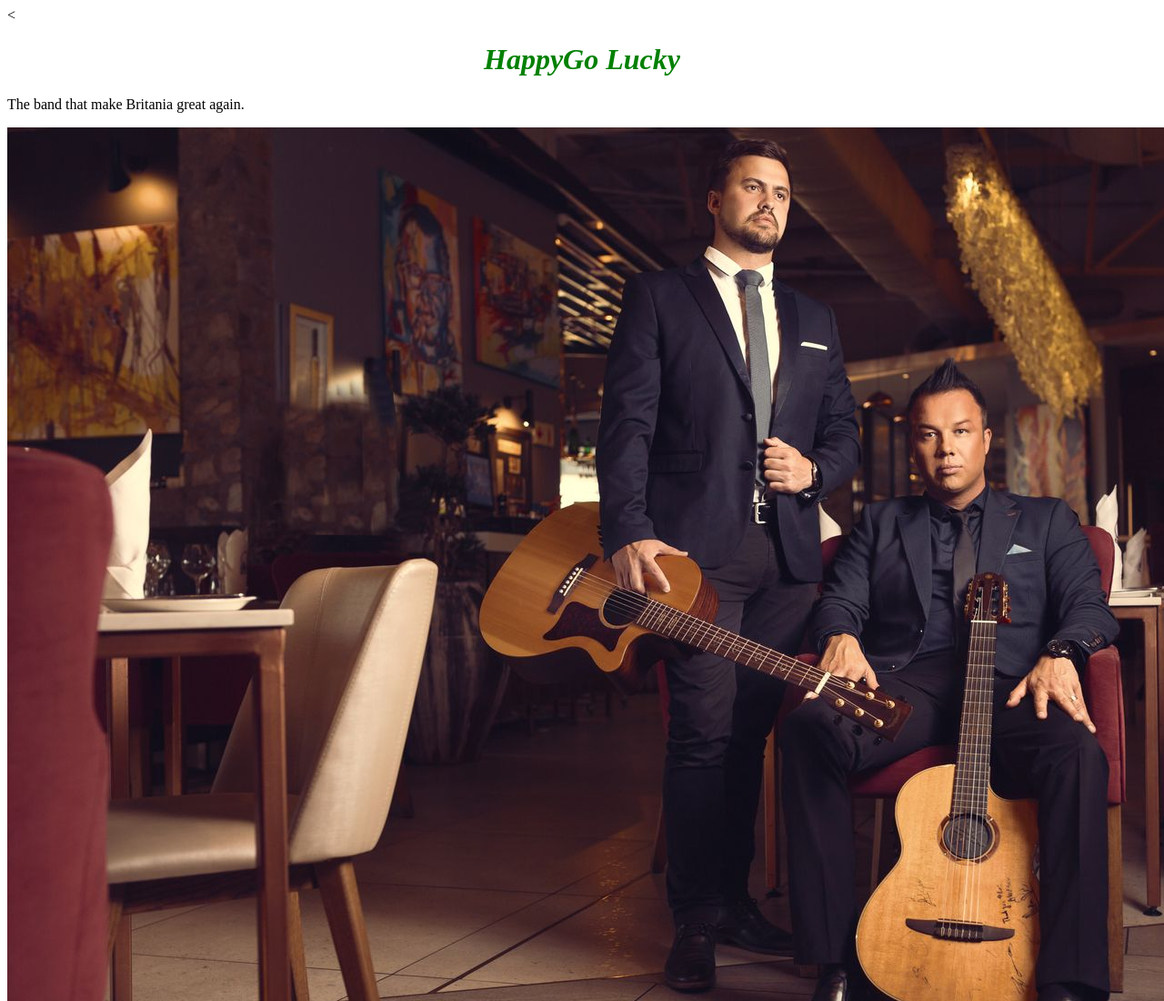
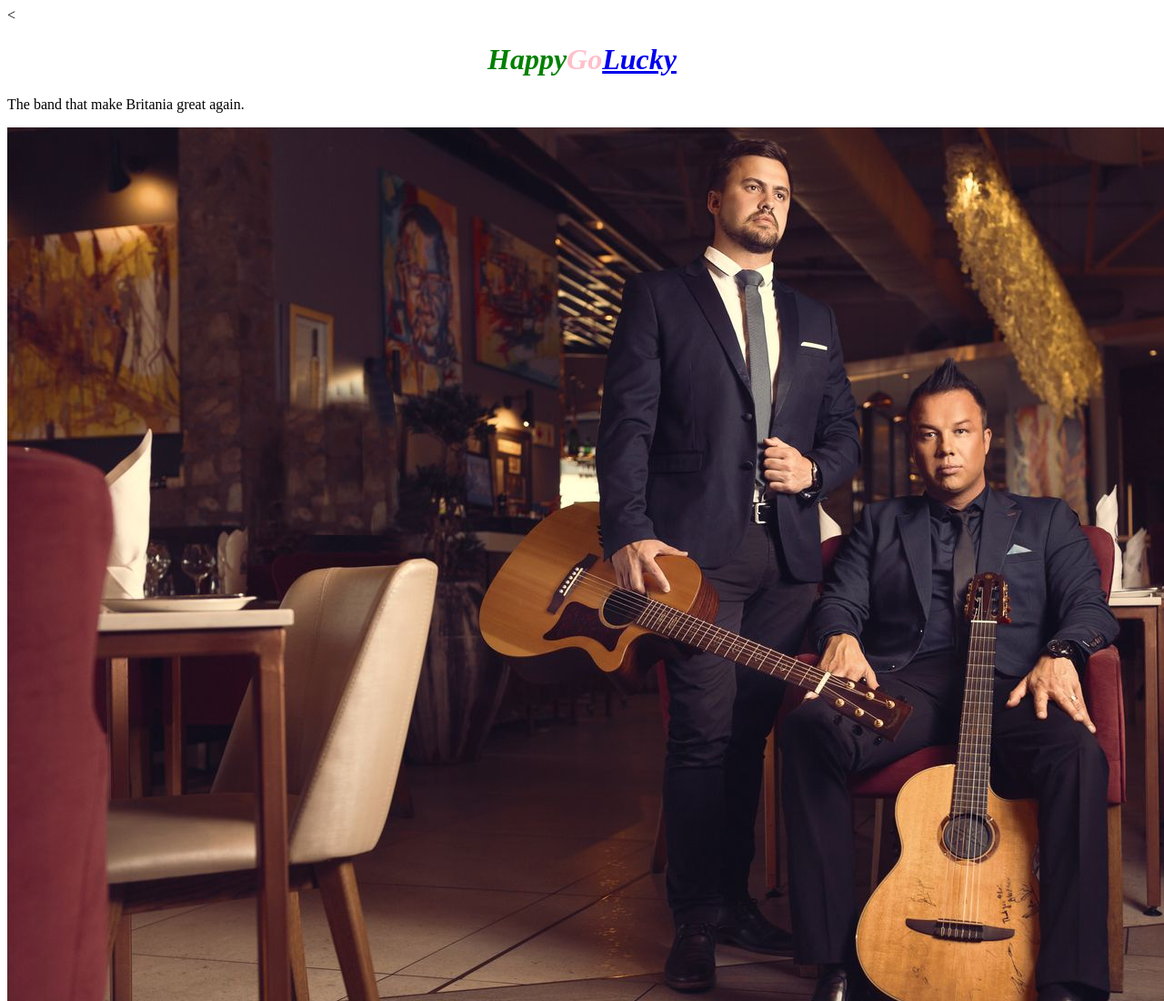
Before and after one commit to FrancisFlow/dragons, a plain HTML site: page index.html in a window 1280 px wide. Shown: the top 1100 px of the page at 91% size. Drawn offline with Linux system fonts and the light colour scheme.

Commit message:
Man enough.

```diff
--- a/index.html
+++ b/index.html
@@ -6,7 +6,7 @@
   <link rel="stylesheet" href="/css/styles.css">
 </head>
 <body>
-  <h1><span>Happy</span><em>Go</em>    <span>Lucky</span>
+  <h1><span>Happy</span><em class="bink">Go</em><span><a href="https://www.imdb.com/title/tt5859238/">Lucky</span></a>
   </h1>
   <p>The band that make Britania great again.
   </p>
```
